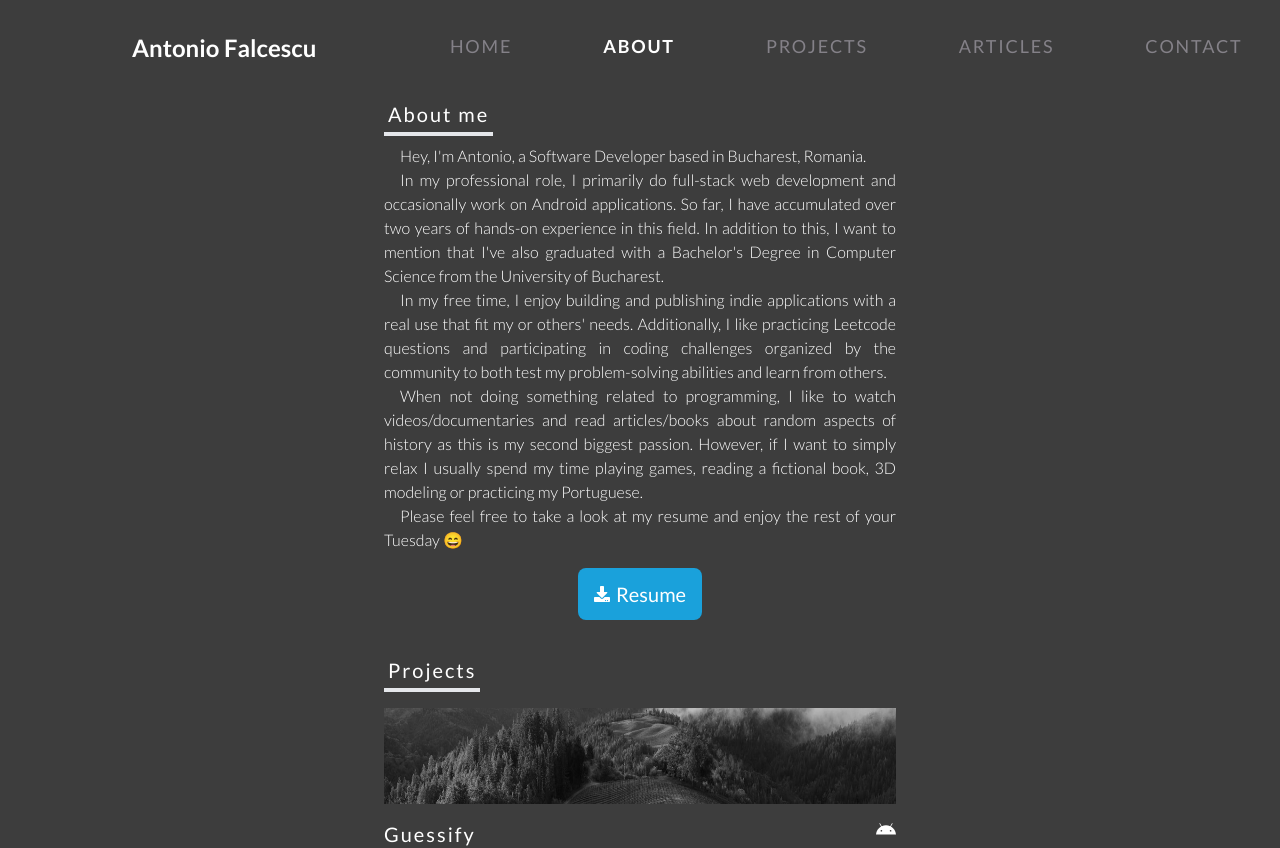
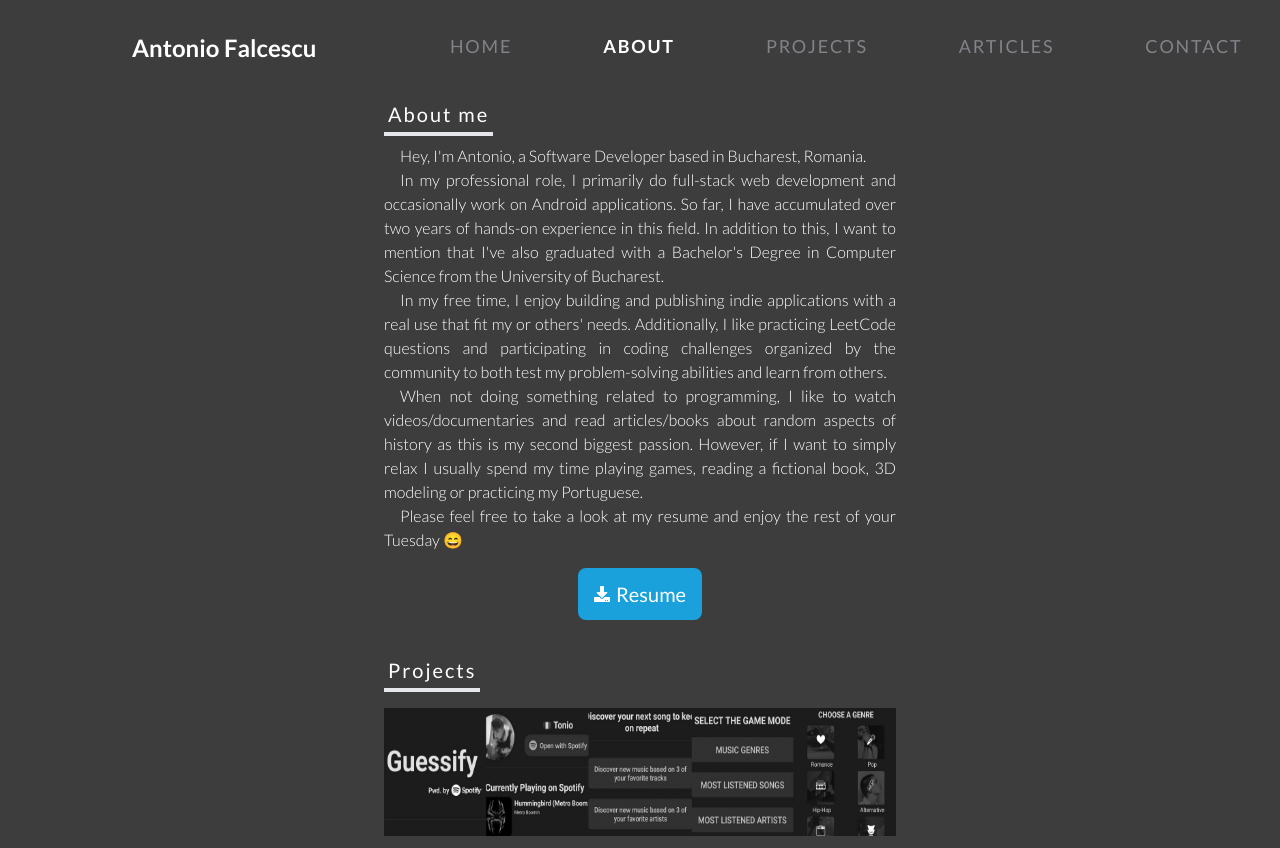
Before and after one commit to Rodioo/personal-site, a React app: page /about in a window 1280 px wide. Shown: the top 848 px of the page. Built offline with nearby package versions, Linux system fonts and the light colour scheme; some icons are missing; the HTML template or start-up script is replaced by a standard one.

Commit message:
added guessify background

```diff
--- a/src/components/ProjectCard/ProjectCard.tsx
+++ b/src/components/ProjectCard/ProjectCard.tsx
@@ -1,6 +1,5 @@
 import React from 'react';
 import ProjectPlatform from '../../common/types/projectPlatform.type.ts';
-
 
 type Props = {
   className?: string;
@@ -22,21 +21,19 @@ const ProjectCard = ({
       <img
         src={backgroundSrc}
         alt={'Project cover'}
-        className="h-24 cursor-pointer grayscale
-        duration-700 ease-in-out hover:-translate-y-0.5 hover:scale-105 hover:grayscale-0"
+        className="h-24 cursor-pointer grayscale duration-700 ease-in-out
+        hover:-translate-y-0.5 hover:scale-110 hover:grayscale-0 md:h-28 lg:h-32"
       />
       <div>
         <div className="flex flex-row justify-between">
           <p className="text-xl tracking-widest">{title}</p>
-          <div className='flex flex-row gap-2'>
+          <div className="flex flex-row gap-2">
             {platform?.map((icon) => {
-              return icon
+              return icon;
             })}
           </div>
         </div>
-        <p className="font-light">
-          &emsp;{description}
-        </p>
+        <p className="font-light">&emsp;{description}</p>
       </div>
     </div>
   );
--- a/src/pages/About/About.tsx
+++ b/src/pages/About/About.tsx
@@ -6,14 +6,13 @@ import HeaderParagraph from '../../components/HeaderParagraph/HeaderParagraph.ts
 import Button from '../../components/Button/Button.tsx';
 import ButtonType from '../../common/types/button.type.ts';
 import ProjectCard from '../../components/ProjectCard/ProjectCard.tsx';
-import pic from '../../assets/pic.jpeg';
-import spanzuratoarea from "../../assets/spanzuratoarea.png"
+import spanzuratoarea_photo from "../../assets/spanzuratoarea.png"
+import guessify_photo from "../../assets/guessify.png"
 import {FaRegFolderOpen} from 'react-icons/fa6';
 import {useNavigate} from 'react-router-dom';
 import resume from '../../assets/Resume.pdf';
 import ProjectPlatform from '../../common/types/projectPlatform.type.ts';
 
-//TODO: responsiveness
 const About = (): React.JSX.Element => {
   const navigate = useNavigate();
   const [currentDay, setCurrentDay] = useState('day');
@@ -27,7 +26,7 @@ const About = (): React.JSX.Element => {
   return (
     <div
       data-testid="ABOUT"
-      className="ml-auto mr-auto mt-8 flex w-11/12 flex-col gap-8 font-lato sm:w-2/3 md:w-3/5 xl:w-2/5">
+      className="ml-auto mr-auto mt-8 flex w-10/12 flex-col gap-8 font-lato sm:w-2/3 md:w-3/5 xl:w-2/5">
       <div>
         <HeaderParagraph title={'About me'}>
           <p className="whitespace-pre-wrap text-justify font-light">
@@ -40,7 +39,7 @@ const About = (): React.JSX.Element => {
             Science from the University of Bucharest. &#10;&emsp;In my free
             time, I enjoy building and publishing indie applications with a real
             use that fit my or others' needs. Additionally, I like practicing
-            Leetcode questions and participating in coding challenges organized
+            LeetCode questions and participating in coding challenges organized
             by the community to both test my problem-solving abilities and learn
             from others. &#10;&emsp;When not doing something related to
             programming, I like to watch videos/documentaries and read
@@ -68,14 +67,14 @@ const About = (): React.JSX.Element => {
         <HeaderParagraph title={'Projects'}>
           <ProjectCard
             className="mt-2"
-            backgroundSrc={pic}
+            backgroundSrc={guessify_photo}
             title={'Guessify'}
             description={`A Spotify based app that incorporates listening stats, song recommendations and a multiplayer 'Guess the Song' game`}
             platform={ProjectPlatform.Android}
           />
           <ProjectCard
             className="mt-6"
-            backgroundSrc={spanzuratoarea}
+            backgroundSrc={spanzuratoarea_photo}
             title={'Spanzuratoarea'}
             description={`Trivia game meant to improve Romanian kids' general knowledge`}
             platform={ProjectPlatform.Android}
```
Also changed, not shown: src/assets/guessify.png (added).
